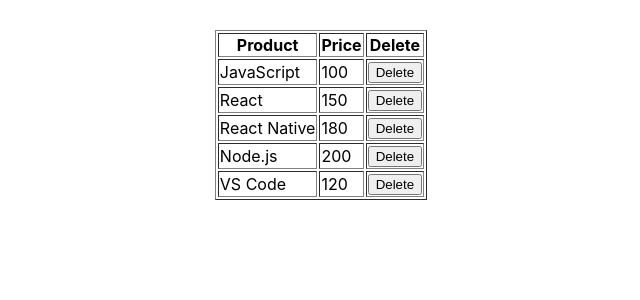
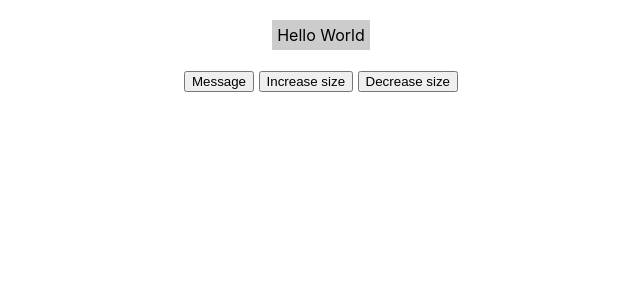
Before and after one commit to Appeleus/app1, a React (Create React App) app: page / in a window 1280 px wide. Shown: the top 300 px of the page, without its empty margins (319-959 px from the left). Built offline with nearby package versions, Linux system fonts and the light colour scheme.

Commit message:
Custom font size + custom word functionality added

```diff
--- a/src/App.js
+++ b/src/App.js
@@ -6,11 +6,12 @@
 import {EventData1} from './event-data'
 import RefsFunc from './refs-func'
 import RefsArray from './refs-array'
+import MessageBox from './state-func'
 
 function App() {
   return (
   <>
-    <RefsArray/>
+    <MessageBox/>
   </>
   )
 }
--- /dev/null
+++ b/src/state-func.js
@@ -0,0 +1,36 @@
+import React, {useState} from 'react'
+
+export default function MessageBox() {
+    let [text, setText] = useState('Hello World')
+    let [size, setSize] = React.useState(16)
+
+    const onClickSetText = () => {
+        let t = prompt('Please set a message')
+        if (t) {
+            setText(t)
+        }
+    }
+
+    const onClickZoomIn = () => {
+        let newSize = size + 1
+        setSize(newSize)
+    }
+
+    let msgboxStyle = {
+        display: 'inline-block',
+        idth: 350,
+        fontSize: size,
+        backgroundColor: '#ccc',
+        padding: 5,
+        textAlign: 'left'
+    }
+
+    return (
+        <div style = {{ textAlign:'center', marginTop:20}}>
+            <div style = { msgboxStyle }>{text}</div><br/><br/>
+            <button onClick = {onClickSetText}>Message</button>&nbsp;
+            <button onClick = {onClickZoomIn}>Increase size</button>&nbsp;
+            <button onClick = { () => setSize(size - 1)}>Decrease size</button>
+        </div>
+    )
+}
```
